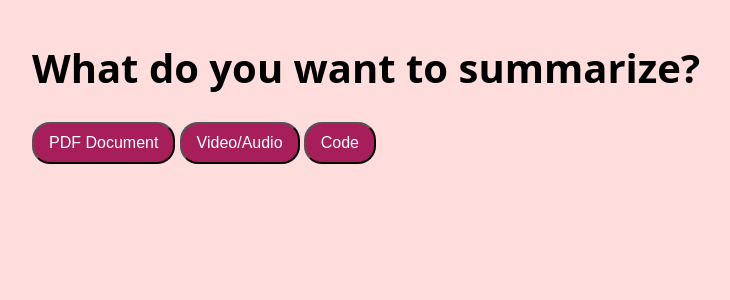
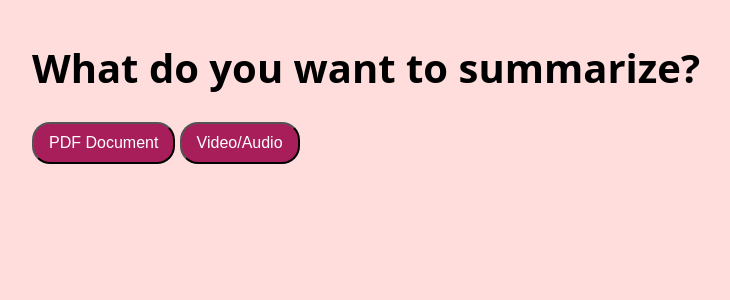
Before and after one commit to ArushKhare/My-Work-Time, a Flask app: page /summary in a window 1280 px wide. Shown: the part 104-404 px from the top of the page, without its empty margins (8-738 px from the left). Run offline with Flask 3, Linux system fonts and the light colour scheme.

Commit message:
Update summary.html

```diff
--- a/updated demo wip/templates/summary.html
+++ b/updated demo wip/templates/summary.html
@@ -95,14 +95,6 @@
       75% { content: "..."; }
       100% { content: "..."; }
     }
-    @keyframes slideBottom {
-      from { transform: translateY(50px); }
-      to { transform: translateY(0); }
-    }
-    @keyframes fade {
-      from { opacity: 0; }
-      to { opacity: 1; }
-    }
   </style>
 </head>
 <body>
@@ -125,9 +117,8 @@
 
     <div class="animated" id="summary_buttons">
       <h1>What do you want to summarize?</h2>
-      <button class="buttons" onclick = "showDiv('upload_pdf');">PDF Document</button>
-      <button class="buttons" onclick = "showDiv('upload_vid/aud');">Video/Audio</button>
-      <button class="buttons" onclick = "showDiv('upload_code');">Code</button>
+      <button class="buttons" onclick = "showDiv('upload_pdf'); hideDiv('upload_vid/aud');">PDF Document</button>
+      <button class="buttons" onclick = "showDiv('upload_vid/aud'); hideDiv('upload_pdf');">Video/Audio</button>
     </div>
 
     <div class="animated" id="upload_pdf" style="display: none">
@@ -146,11 +137,6 @@
         <button class="buttons" type="submit" onclick = "checkUpload('vid/aud_input','vid/aud')">Upload</button>
       </form>
       <br>
-    </div>
-
-    <div class="animated" id="upload_code" style="display: none">
-      <h1>Upload your code</h1>
-      <!-- add code upload form here -->
     </div>
 
     <div class="animated" id="loading" style="display: none">
```
